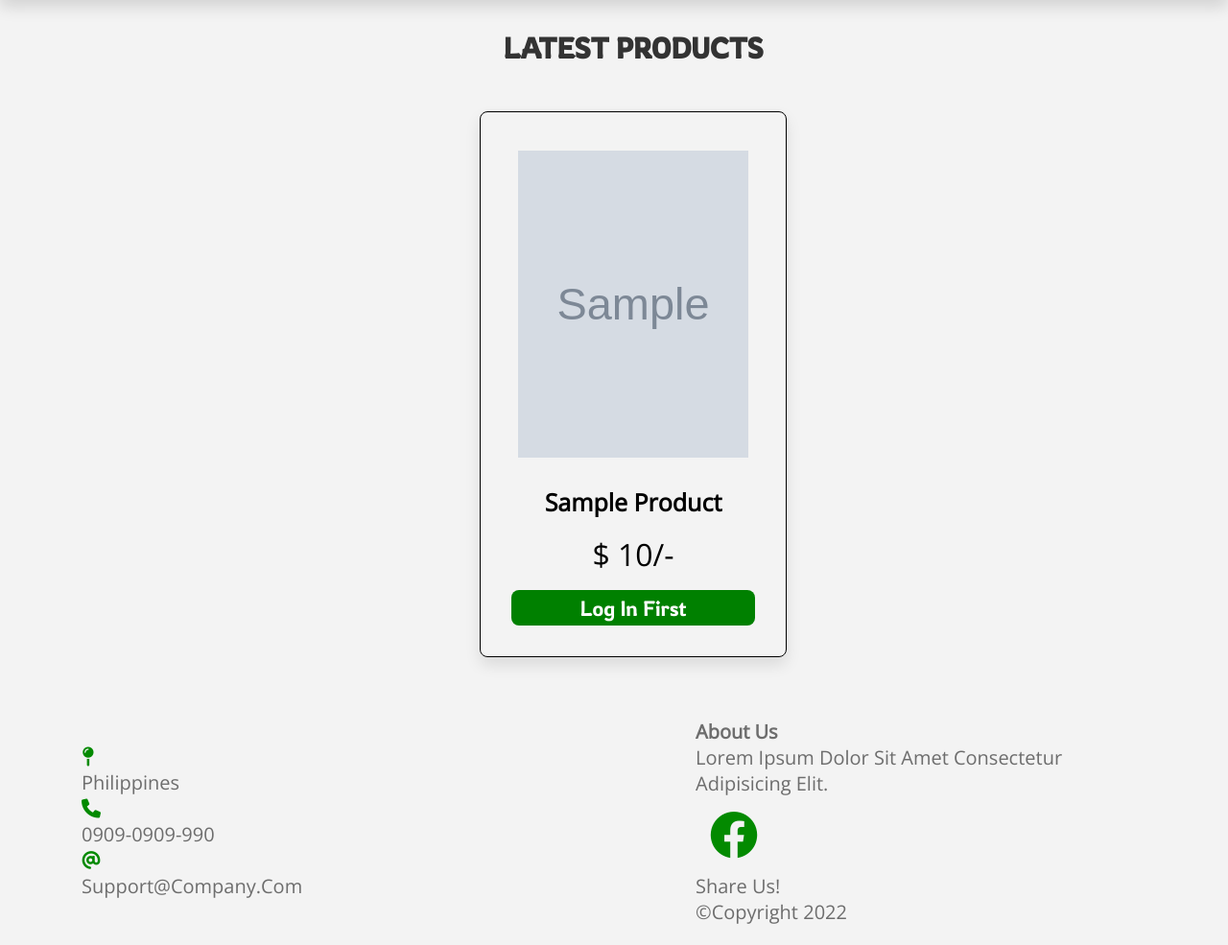
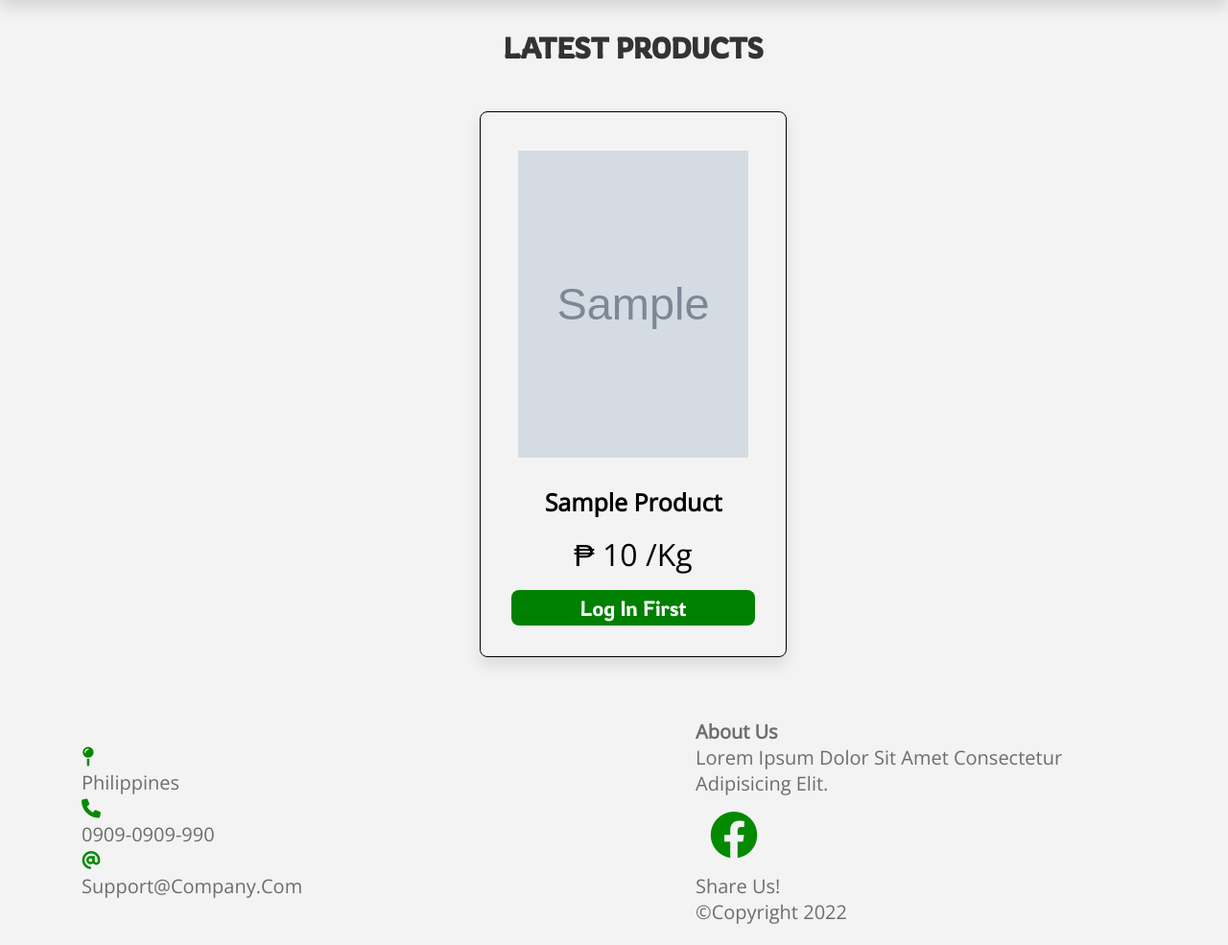
Before and after one commit to JangKarl/web-dev-proj, a PHP site: page /products.php in a window 1280 px wide. Shown: the part 138-1123 px from the top of the page at 96% size. Run offline with PHP 8.4, Linux system fonts and the light colour scheme; tables that the repository leaves empty hold one stand-in row (values such as "Sample post"); grey boxes marked "Sample" are stand-in pictures.

Commit message:
Update products.php

```diff
--- a/foogs/products.php
+++ b/foogs/products.php
@@ -58,7 +58,7 @@ if(isset($_POST['add_to_cart'])){
 
                 <img src="admin/uploaded_img/<?php echo $fetch_product['image']; ?>" alt=""><!-- upper image -->
                 <h3><?php echo $fetch_product['name']; ?></h3><!-- middle displayed name  -->
-                <div class="price"> $ <?php echo $fetch_product['price']; ?>/-</div> <!-- PRICE display -->
+                <div class="price"> ₱ <?php echo $fetch_product['price']; ?> /kg</div> <!-- PRICE display -->
                 <!-- fetching the select item and inserting onto the cart_tbl -->
                 <input type="hidden" name="product_name" value="<?php echo $fetch_product['name']; ?>">
                 <input type="hidden" name="product_price" value="<?php echo $fetch_product['price']; ?>">
```
